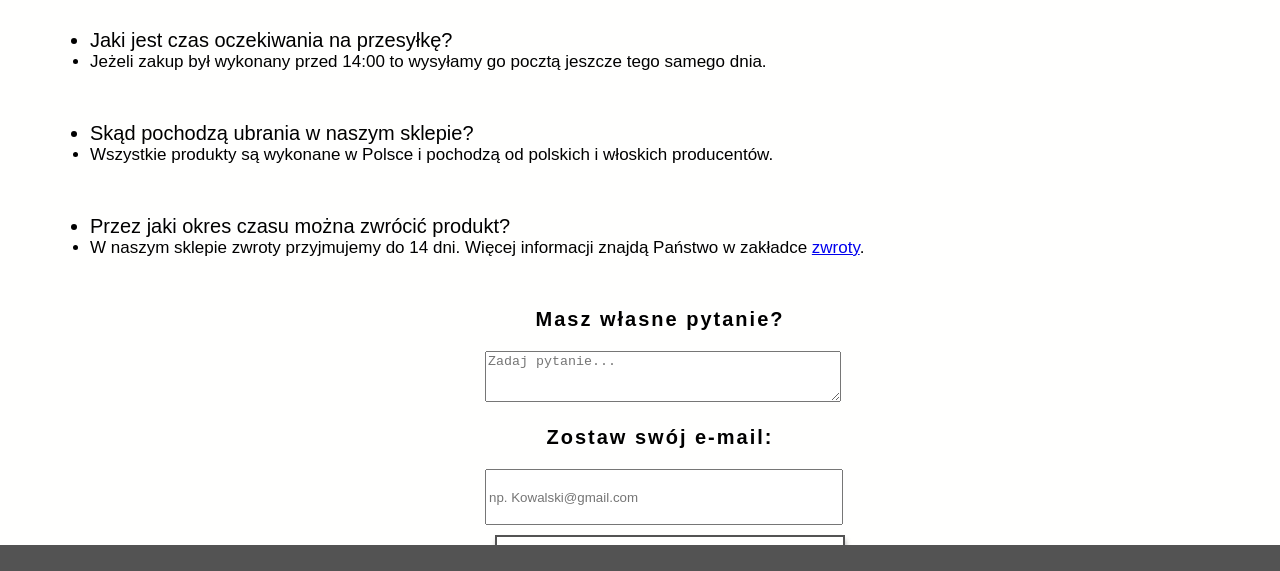
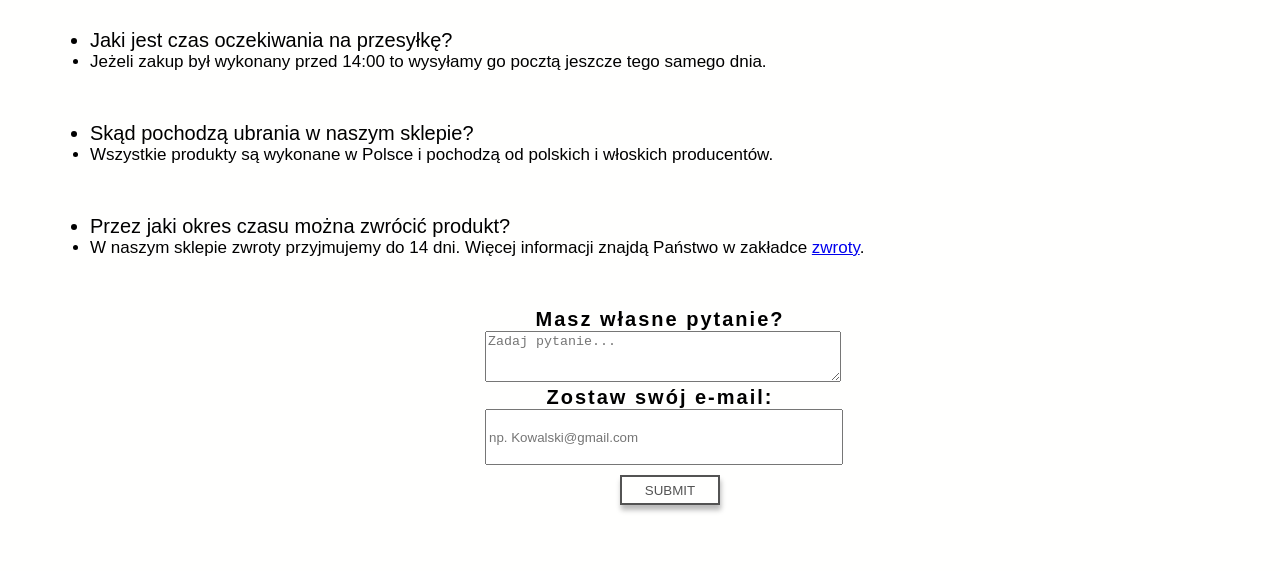
Before and after one commit to pawel14178/butik, a website: page pages/help.html in a window 1280 px wide. Shown: the part 138-709 px from the top of the page. Drawn offline with nearby package versions, Linux system fonts and the light colour scheme; a web font is replaced by a local one.

Commit message:
Update 1.9.0

```diff
--- a/sass/components/_buttons.scss
+++ b/sass/components/_buttons.scss
@@ -35,7 +35,7 @@
 
 @media only screen and (max-width: 600px){
     .buttons{
-        right: 60%;
+        right: 10%;
 
         &_social{
             display: none;
--- a/sass/components/_question.scss
+++ b/sass/components/_question.scss
@@ -27,12 +27,14 @@
         width: 350px;
         margin: 50px auto;
         position: relative;
+        height: 300px;
 
         & p{
             text-align: center;
             font-size: 20px;
             font-weight: bold;
             letter-spacing: 2px;
+            margin: 0;
         }
 
         & textarea{
@@ -46,10 +48,13 @@
             height: 50px;
         }
         & input[type="submit"]{
+            position: absolute;
+            transform: translateX(-50%);
             margin: 10px;
             text-transform: uppercase;
-            width: 100%;
+            width: 100px;
             height: 30px;
+            left: 50%;
             background: none;
             border: 2px solid $color-grey;
             color: $color-grey;
--- a/sass/layout/_sentence.scss
+++ b/sass/layout/_sentence.scss
@@ -21,7 +21,7 @@
 @media only screen and (max-width: 600px){
     .sentence{
         width: 50%;
-        left: 40%;
+        right: 40%;
         top: 40%;
 
         & h1{
```
Also changed, not shown: styles/styl.css.
